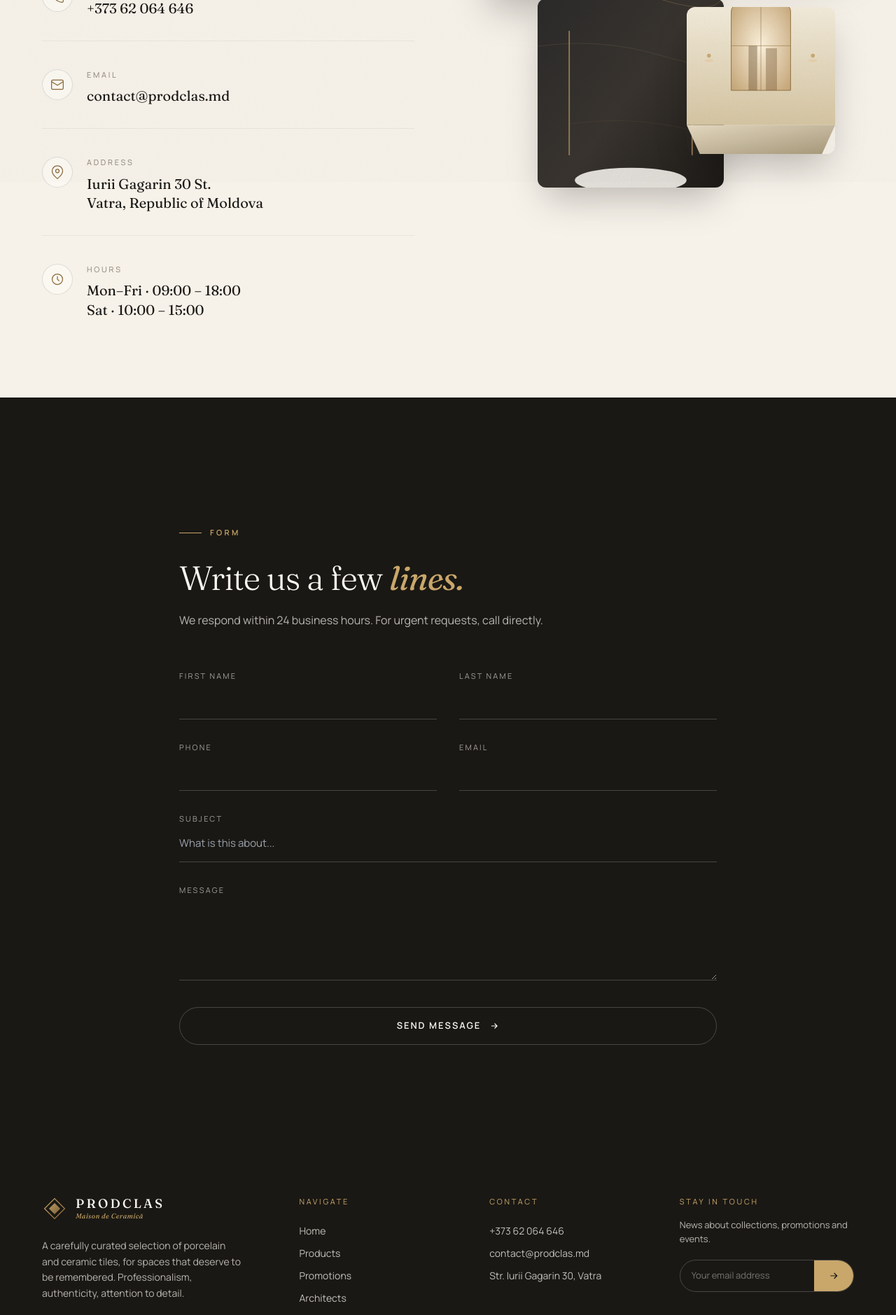
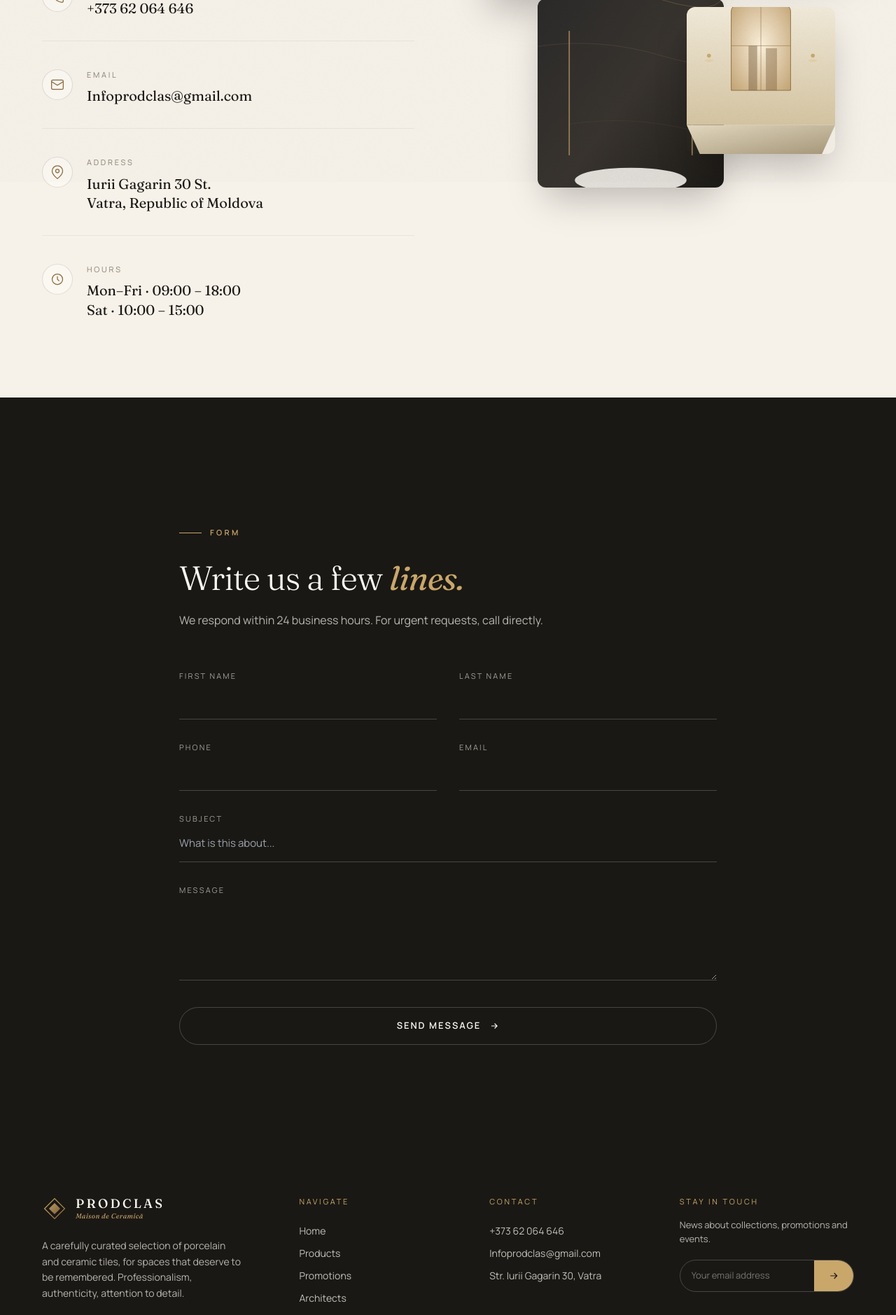
Before and after one commit to bug4/prodclastest, a Next.js app: page /en/contacte in a window 1280 px wide. Shown: the part 540-2419 px from the top of the page at 70% size. Built offline with nearby package versions, Linux system fonts and the light colour scheme.

Commit message:
update email to Infoprodclas@gmail.com

```diff
--- a/src/app/[locale]/contacte/page.tsx
+++ b/src/app/[locale]/contacte/page.tsx
@@ -48,8 +48,8 @@ export default async function ContactePage({ params }: Props) {
                   </svg>
                 }
                 label={t.email}
-                value="contact@prodclas.md"
-                href="mailto:contact@prodclas.md"
+                value="Infoprodclas@gmail.com"
+                href="mailto:Infoprodclas@gmail.com"
               />
               <ContactBlock
                 icon={
--- a/src/components/Footer.tsx
+++ b/src/components/Footer.tsx
@@ -64,8 +64,8 @@ export function Footer() {
           <a href={PHONE_HREF} className="text-sm opacity-75 hover:opacity-100 hover:text-brass transition-all">
             {PHONE_DISPLAY}
           </a>
-          <a href="mailto:contact@prodclas.md" className="text-sm opacity-75 hover:opacity-100 hover:text-brass transition-all break-all">
-            contact@prodclas.md
+          <a href="mailto:Infoprodclas@gmail.com" className="text-sm opacity-75 hover:opacity-100 hover:text-brass transition-all break-all">
+            Infoprodclas@gmail.com
           </a>
           <span className="text-sm opacity-75">{ADDRESS_DISPLAY}</span>
         </div>
```
